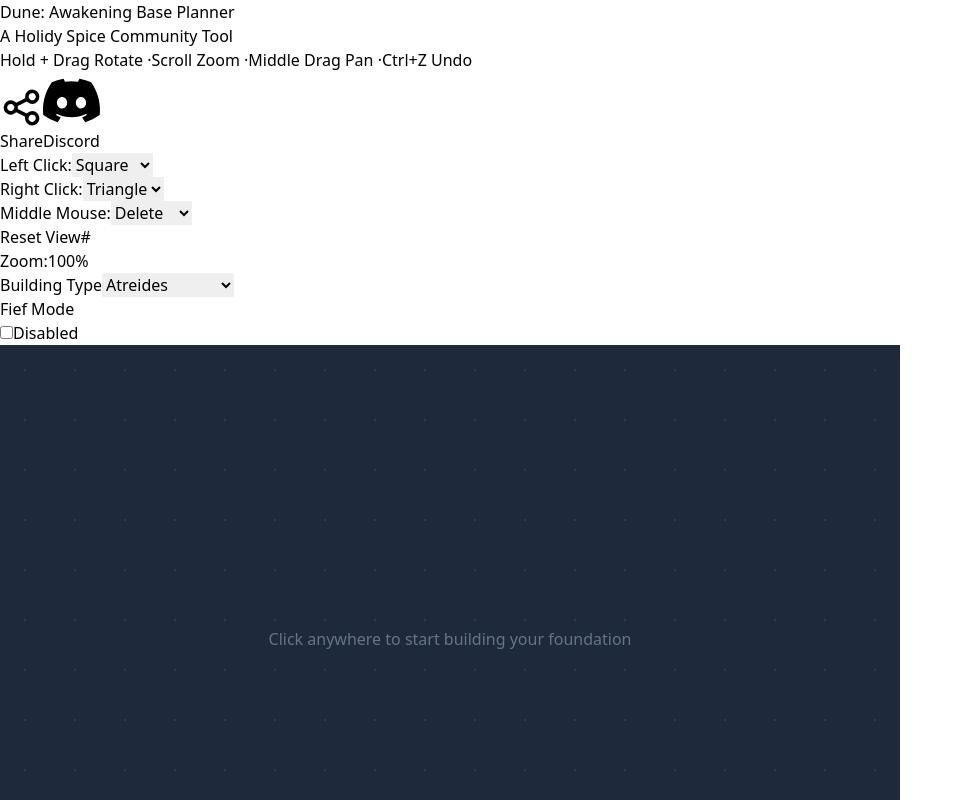
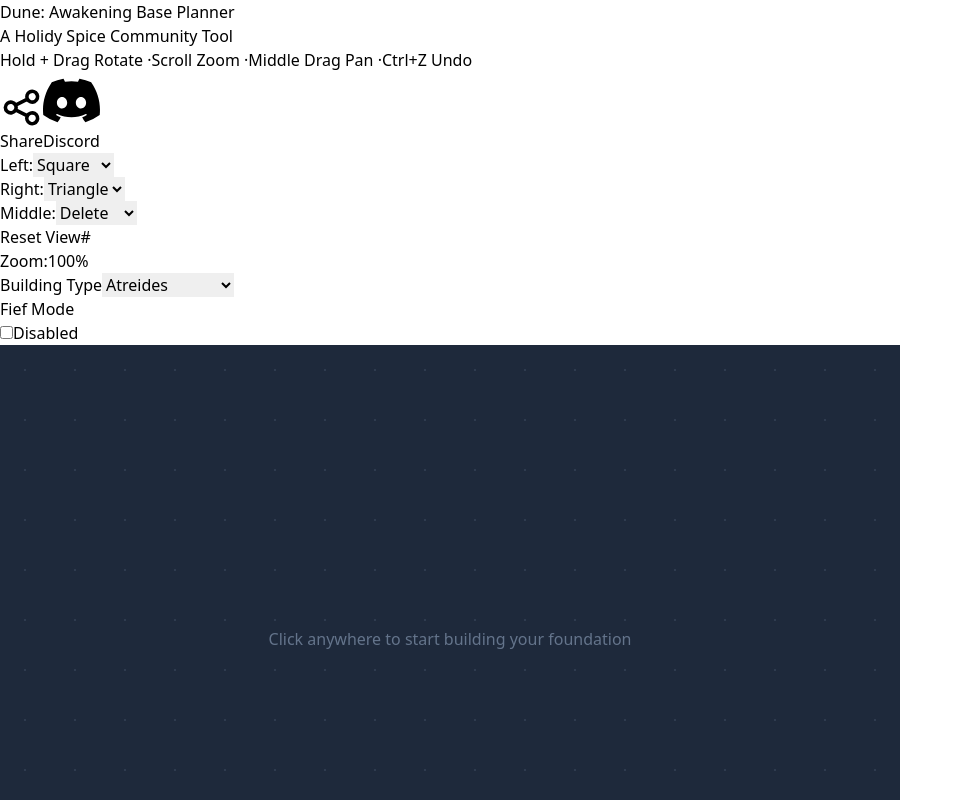
Before and after one commit to holidyspice/FoundationPlanner, a React (Vite) app: page / in a window 1280 px wide. Shown: the top 800 px of the page, without its empty margins (0-963 px from the left). Built offline with nearby package versions, Linux system fonts and the light colour scheme.

Commit message:
Simplify mouse button labels
- Left Click → Left
- Right Click → Right
- Middle Mouse → Middle

```diff
--- a/src/App.jsx
+++ b/src/App.jsx
@@ -2476,7 +2476,7 @@
       {/* Controls row: mouse assignments, clear, reset view, zoom */}
       <div className="flex flex-wrap items-center justify-center gap-2 mb-3">
         <div className="bg-slate-800 px-3 py-1.5 rounded-lg flex items-center gap-2">
-          <label className="text-blue-400 text-sm font-medium">Left Click:</label>
+          <label className="text-blue-400 text-sm font-medium">Left:</label>
           <select value={leftClickShape} onChange={(e) => setLeftClickShape(e.target.value)}
             className="bg-slate-700 text-white text-sm px-2 py-1 rounded border border-slate-600 focus:outline-none focus:border-blue-500">
             <option value="square">Square</option>
@@ -2487,7 +2487,7 @@
         </div>
 
         <div className="bg-slate-800 px-3 py-1.5 rounded-lg flex items-center gap-2">
-          <label className="text-orange-400 text-sm font-medium">Right Click:</label>
+          <label className="text-orange-400 text-sm font-medium">Right:</label>
           <select value={rightClickShape} onChange={(e) => setRightClickShape(e.target.value)}
             className="bg-slate-700 text-white text-sm px-2 py-1 rounded border border-slate-600 focus:outline-none focus:border-orange-500">
             <option value="square">Square</option>
@@ -2498,7 +2498,7 @@
         </div>
 
         <div className="bg-slate-800 px-3 py-1.5 rounded-lg flex items-center gap-2">
-          <label className="text-purple-400 text-sm font-medium">Middle Mouse:</label>
+          <label className="text-purple-400 text-sm font-medium">Middle:</label>
           <select value={middleClickAction} onChange={(e) => setMiddleClickAction(e.target.value)}
             className="bg-slate-700 text-white text-sm px-2 py-1 rounded border border-slate-600 focus:outline-none focus:border-purple-500">
             <option value="square">Square</option>
```
